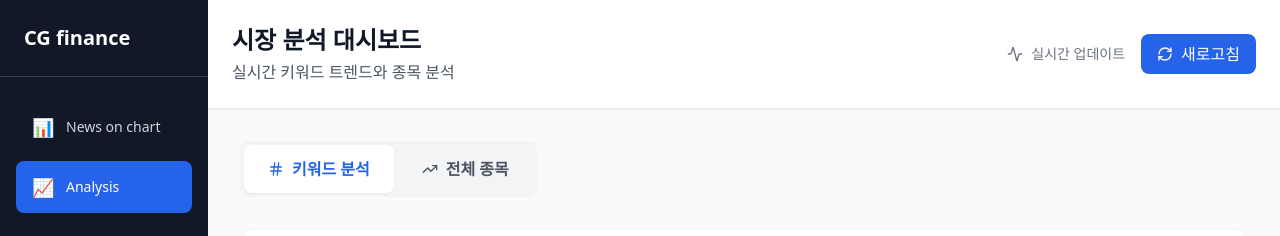
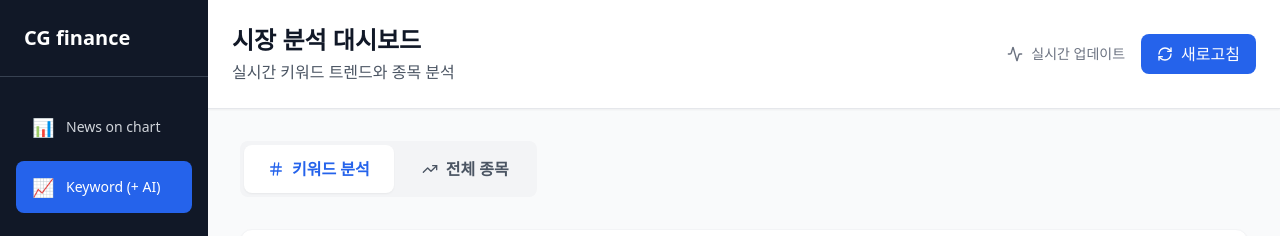
Before and after one commit to CG-Company/news_on_chart, a Next.js app in the folder CG_company/yoongdo/: page /analysis in a window 1280 px wide. Shown: the top 236 px of the page. Built offline with nearby package versions, Linux system fonts and the light colour scheme; no server answers.

Commit message:
community

```diff
--- a/CG_company/yoongdo/src/components/SearchBar.js
+++ b/CG_company/yoongdo/src/components/SearchBar.js
@@ -449,6 +449,19 @@ const SearchBar = ({ ticker, setTicker }) => {
                   </div>
                 </button>
               ))}
+              {/* 추가 안내 메시지 */}
+              <div className="mt-2 text-xs text-gray-500 text-center">
+                <br />
+                원하는 종목이 없다면,<br />키워드로 검색은 어때요?
+                <br />
+              </div>
+              {/* '키워드로 검색' 버튼 추가 */}
+              <button
+                className="w-full mt-2 px-4 py-2 bg-blue-600 text-white rounded-lg text-xs hover:bg-blue-800 transition"
+                onClick={() => window.location.href = '/analysis'}
+              >
+                키워드로 검색
+              </button>
             </div>
 
             {/* 키보드 단축키 안내 */}
--- a/CG_company/yoongdo/src/components/Sidebar.js
+++ b/CG_company/yoongdo/src/components/Sidebar.js
@@ -13,7 +13,7 @@ const Sidebar = ({ currentPage = "dashboard" }) => {
     },
     {
       id: "analysis",
-      label: "Analysis",
+      label: "Keyword (+ AI)",
       icon: "📈",
       href: "/analysis",
       active: true,
```
